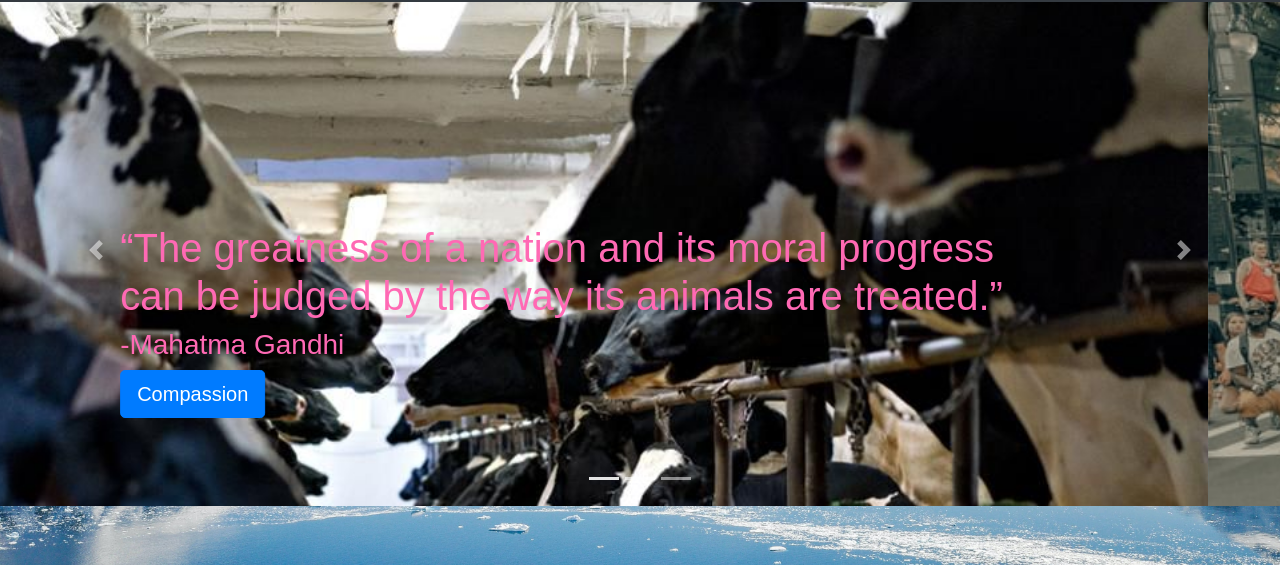
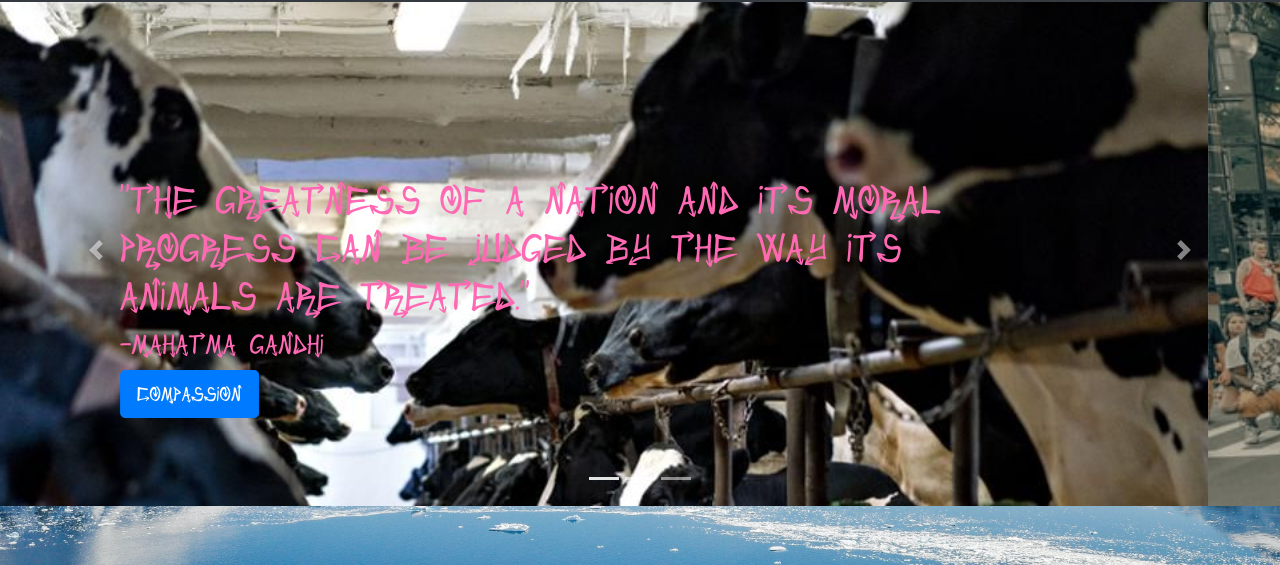
Before and after one commit to nyck33/ecoWarriors, a plain HTML site: page index.html in a window 1280 px wide. Shown: the part 54-619 px from the top of the page. Drawn offline with nearby package versions, Linux system fonts and the light colour scheme; files whose address does not match are found by name; a web font is replaced by a local one.

Commit message:
changed fonts folder ref for ghpages

```diff
--- a/css/carousel.css
+++ b/css/carousel.css
@@ -8,7 +8,7 @@ mark.current{
 }
 @font-face{
   font-family: 'Urban Slick';
-  src:url('public/fonts/Urban_slick.ttf')
+  src:url('../ecoWarriors/public/fonts/Urban_slick.ttf')
   format('truetype');
 }
 
```
